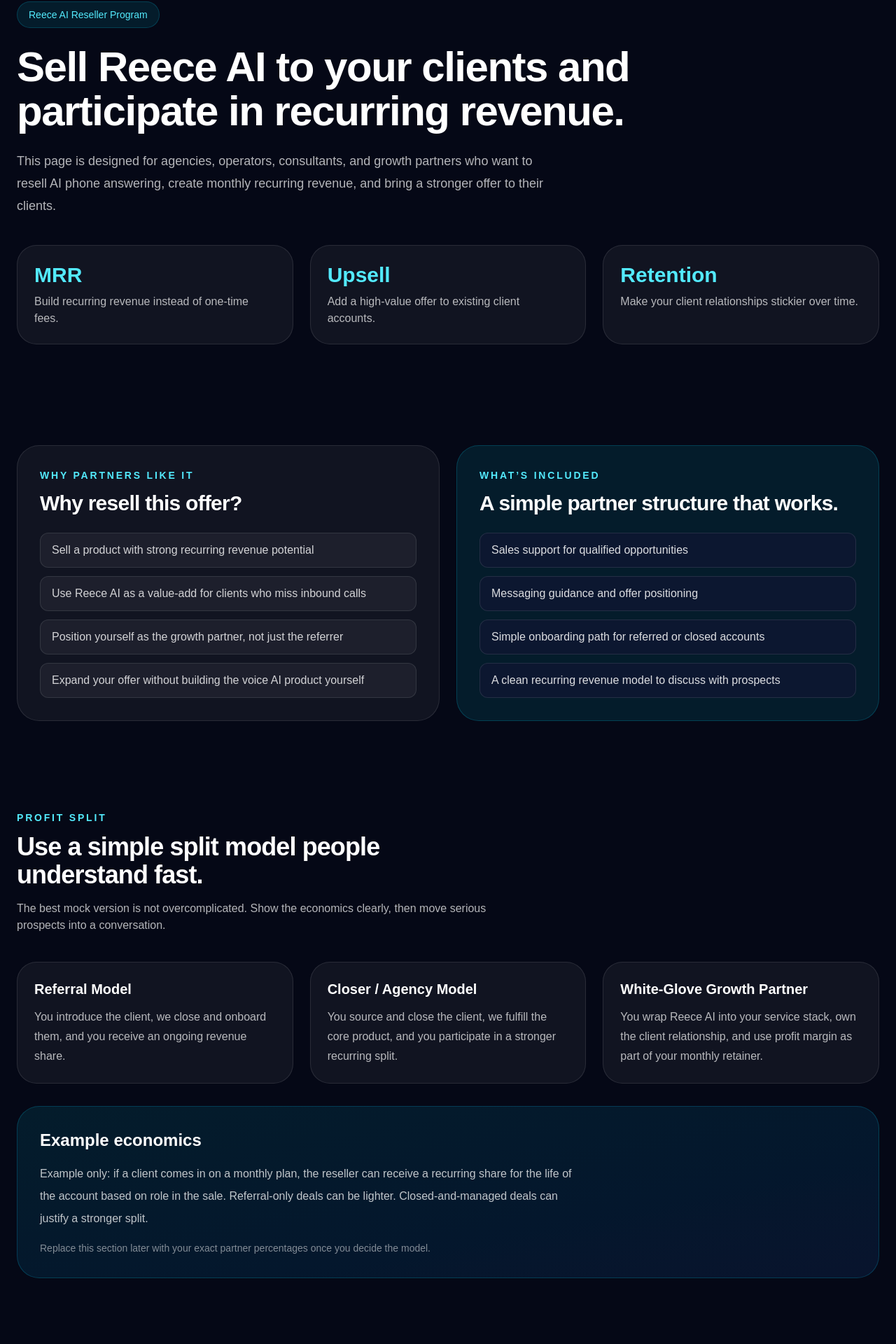
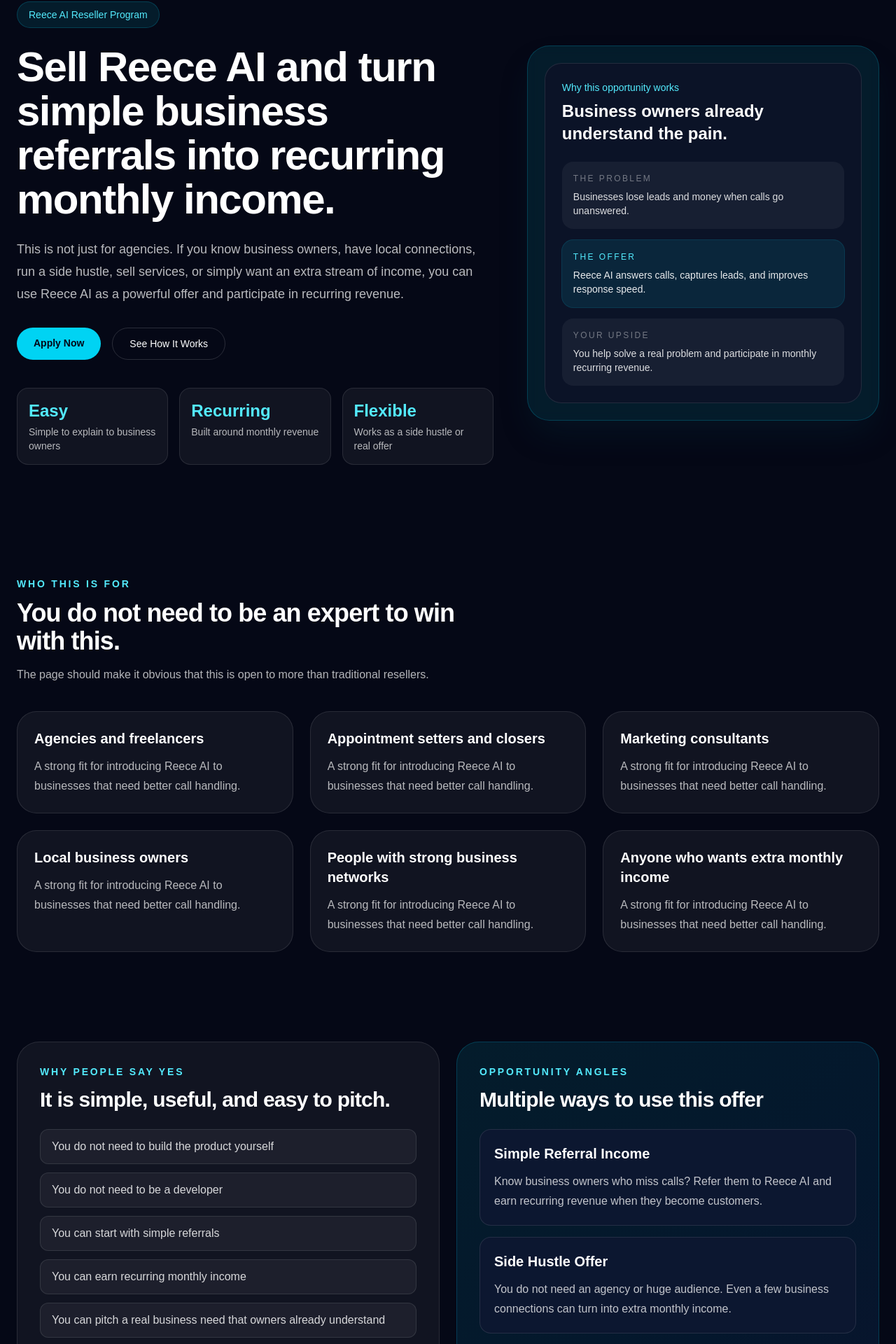
Before and after one commit to receptioniqbusiness/reece-mock, a Next.js app: page /resellers in a window 1280 px wide. Shown: the part 181-2101 px from the top of the page at 70% size. Built offline with nearby package versions, Linux system fonts and the light colour scheme.

Commit message:
Update page.tsx

```diff
--- a/app/resellers/page.tsx
+++ b/app/resellers/page.tsx
@@ -1,55 +1,97 @@
 export default function ResellersPage() {
-  const benefits = [
-    "Sell a product with strong recurring revenue potential",
-    "Use Reece AI as a value-add for clients who miss inbound calls",
-    "Position yourself as the growth partner, not just the referrer",
-    "Expand your offer without building the voice AI product yourself",
+  const audience = [
+    "Agencies and freelancers",
+    "Appointment setters and closers",
+    "Marketing consultants",
+    "Local business owners",
+    "People with strong business networks",
+    "Anyone who wants extra monthly income",
   ];
 
-  const included = [
-    "Sales support for qualified opportunities",
-    "Messaging guidance and offer positioning",
-    "Simple onboarding path for referred or closed accounts",
-    "A clean recurring revenue model to discuss with prospects",
+  const reasons = [
+    "You do not need to build the product yourself",
+    "You do not need to be a developer",
+    "You can start with simple referrals",
+    "You can earn recurring monthly income",
+    "You can pitch a real business need that owners already understand",
+    "It works for many industries that miss calls every day",
   ];
 
-  const splitExamples = [
+  const models = [
     {
-      title: "Referral Model",
-      text: "You introduce the client, we close and onboard them, and you receive an ongoing revenue share.",
+      title: "Simple Referral Income",
+      text: "Know business owners who miss calls? Refer them to Reece AI and earn recurring revenue when they become customers.",
     },
     {
-      title: "Closer / Agency Model",
-      text: "You source and close the client, we fulfill the core product, and you participate in a stronger recurring split.",
+      title: "Side Hustle Offer",
+      text: "You do not need an agency or huge audience. Even a few business connections can turn into extra monthly income.",
     },
     {
-      title: "White-Glove Growth Partner",
-      text: "You wrap Reece AI into your service stack, own the client relationship, and use profit margin as part of your monthly retainer.",
+      title: "Agency / Closer Model",
+      text: "If you already sell marketing, websites, lead gen, automation, or consulting, Reece AI becomes an easy upsell.",
+    },
+  ];
+
+  const steps = [
+    {
+      num: "1",
+      title: "Find businesses",
+      text: "Look for businesses that miss calls, reply slowly, or need better lead capture.",
+    },
+    {
+      num: "2",
+      title: "Introduce Reece AI",
+      text: "Show them how AI phone answering helps them capture more leads and respond faster.",
+    },
+    {
+      num: "3",
+      title: "Send them over",
+      text: "You refer the lead or help close the sale depending on your reseller style.",
+    },
+    {
+      num: "4",
+      title: "Earn recurring income",
+      text: "As accounts stay active, you participate in monthly revenue.",
+    },
+  ];
+
+  const examples = [
+    {
+      title: "1 customer",
+      text: "Even one client can turn into monthly recurring income instead of a one-time referral fee.",
+    },
+    {
+      title: "5 customers",
+      text: "A small group of active accounts can become a meaningful side-income stream each month.",
+    },
+    {
+      title: "10+ customers",
+      text: "For agencies and strong networkers, this can become a real recurring revenue channel.",
     },
   ];
 
   const faqs = [
     {
-      q: "Who is the reseller program best for?",
-      a: "Agencies, consultants, lead-gen teams, appointment setters, local business growth operators, and anyone already selling services to businesses that miss calls.",
+      q: "Do I need experience to become a reseller?",
+      a: "No. You do not need to be technical or experienced. If you can identify businesses that miss calls and make introductions, you can participate.",
     },
     {
-      q: "How does profit split work?",
-      a: "The exact split can be tailored by deal type, but the cleanest structure is recurring monthly revenue share based on whether you refer, close, or fully manage the client relationship.",
+      q: "Who is this best for?",
+      a: "It is great for agencies, freelancers, consultants, closers, setters, marketers, local operators, and anyone with access to business owners.",
     },
     {
-      q: "Do I need to support the product technically?",
-      a: "Not necessarily. The strongest offer for most partners is to focus on sourcing and selling while the core setup and fulfillment are handled centrally.",
+      q: "Why is this easy to sell?",
+      a: "Because missed calls are a clear business problem. Owners already understand that every unanswered call can mean lost revenue.",
     },
     {
-      q: "Can I use this for my own clients under my service offer?",
-      a: "Yes. Many partners use AI phone answering as a retention, upsell, or margin expansion play inside their existing services.",
+      q: "Can this be a side hustle?",
+      a: "Yes. This page is intentionally positioned so regular people with business contacts can turn referrals into recurring monthly income.",
     },
   ];
 
   return (
     <main className="min-h-screen bg-[#050816] text-white">
-      <div className="absolute inset-0 -z-10 bg-[radial-gradient(circle_at_top,rgba(41,121,255,0.18),transparent_30%),radial-gradient(circle_at_80%_20%,rgba(45,212,191,0.14),transparent_25%),linear-gradient(to_bottom,#050816,#081124,#0a1020)]" />
+      <div className="absolute inset-0 -z-10 bg-[radial-gradient(circle_at_top,rgba(41,121,255,0.18),transparent_30%),radial-gradient(circle_at_80%_20%,rgba(45,212,191,0.16),transparent_25%),linear-gradient(to_bottom,#050816,#081124,#0a1020)]" />
 
       <header className="border-b border-white/10 bg-[#050816]/80 backdrop-blur">
         <div className="mx-auto flex max-w-7xl items-center justify-between px-6 py-4">
@@ -60,50 +102,133 @@
           <div className="flex items-center gap-3">
             <a
               href="/"
-              className="rounded-full border border-white/15 px-4 py-2 text-sm font-medium text-white/90 hover:bg-white/5"
+              className="rounded-full border border-white/15 px-4 py-2 text-sm font-medium text-white/90 transition hover:bg-white/5"
             >
               Back to Home
             </a>
             <a
               href="#contact"
-              className="rounded-full bg-cyan-400 px-4 py-2 text-sm font-semibold text-slate-950 hover:bg-cyan-300"
+              className="rounded-full bg-cyan-400 px-4 py-2 text-sm font-semibold text-slate-950 transition hover:bg-cyan-300"
             >
-              Apply Now
+              Become a Reseller
             </a>
           </div>
         </div>
       </header>
 
-      <section className="mx-auto max-w-7xl px-6 pb-14 pt-20 md:pb-20 md:pt-28">
-        <div className="max-w-4xl">
+      <section className="mx-auto max-w-7xl px-6 pb-16 pt-20 md:pb-24 md:pt-28">
+        <div className="grid items-center gap-12 lg:grid-cols-[1.15fr_0.85fr]">
+          <div>
             <div className="inline-flex rounded-full border border-cyan-400/20 bg-cyan-400/10 px-4 py-2 text-sm font-medium text-cyan-300">
               Reece AI Reseller Program
             </div>
 
-          <h1 className="mt-6 text-4xl font-semibold tracking-tight md:text-6xl md:leading-[1.05]">
-            Sell Reece AI to your clients and participate in recurring revenue.
+            <h1 className="mt-6 max-w-5xl text-4xl font-semibold tracking-tight md:text-6xl md:leading-[1.05]">
+              Sell Reece AI and turn simple business referrals into recurring monthly income.
             </h1>
 
-          <p className="mt-6 max-w-3xl text-lg leading-8 text-white/70">
-            This page is designed for agencies, operators, consultants, and growth partners who
-            want to resell AI phone answering, create monthly recurring revenue, and bring a
-            stronger offer to their clients.
+            <p className="mt-6 max-w-3xl text-lg leading-8 text-white/72">
+              This is not just for agencies. If you know business owners, have local connections,
+              run a side hustle, sell services, or simply want an extra stream of income, you can
+              use Reece AI as a powerful offer and participate in recurring revenue.
+            </p>
+
+            <div className="mt-8 flex flex-wrap gap-4">
+              <a
+                href="#contact"
+                className="rounded-full bg-cyan-400 px-6 py-3 text-sm font-semibold text-slate-950 transition hover:bg-cyan-300"
+              >
+                Apply Now
+              </a>
+              <a
+                href="#how-it-works"
+                className="rounded-full border border-white/15 px-6 py-3 text-sm font-medium text-white transition hover:border-white/30 hover:bg-white/5"
+              >
+                See How It Works
+              </a>
+            </div>
+
+            <div className="mt-10 grid gap-4 text-sm text-white/70 sm:grid-cols-3">
+              <div className="rounded-2xl border border-white/10 bg-white/5 p-4">
+                <div className="text-2xl font-semibold text-cyan-300">Easy</div>
+                <p className="mt-1">Simple to explain to business owners</p>
+              </div>
+              <div className="rounded-2xl border border-white/10 bg-white/5 p-4">
+                <div className="text-2xl font-semibold text-cyan-300">Recurring</div>
+                <p className="mt-1">Built around monthly revenue</p>
+              </div>
+              <div className="rounded-2xl border border-white/10 bg-white/5 p-4">
+                <div className="text-2xl font-semibold text-cyan-300">Flexible</div>
+                <p className="mt-1">Works as a side hustle or real offer</p>
+              </div>
+            </div>
+          </div>
+
+          <div className="rounded-[2rem] border border-cyan-400/20 bg-cyan-400/10 p-6 shadow-2xl shadow-cyan-950/30 backdrop-blur">
+            <div className="rounded-[1.5rem] border border-white/10 bg-[#0b1327] p-6">
+              <p className="text-sm text-cyan-300">Why this opportunity works</p>
+              <h2 className="mt-2 text-2xl font-semibold">
+                Business owners already understand the pain.
+              </h2>
+
+              <div className="mt-6 space-y-4">
+                <div className="rounded-2xl bg-white/5 p-4">
+                  <p className="text-xs uppercase tracking-[0.2em] text-white/40">
+                    The problem
+                  </p>
+                  <p className="mt-2 text-sm text-white/85">
+                    Businesses lose leads and money when calls go unanswered.
                   </p>
                 </div>
 
-        <div className="mt-10 grid gap-6 md:grid-cols-3">
-          <div className="rounded-[1.75rem] border border-white/10 bg-white/5 p-6">
-            <div className="text-3xl font-semibold text-cyan-300">MRR</div>
-            <p className="mt-2 text-white/70">Build recurring revenue instead of one-time fees.</p>
+                <div className="rounded-2xl bg-cyan-400/10 p-4 ring-1 ring-cyan-400/20">
+                  <p className="text-xs uppercase tracking-[0.2em] text-cyan-300">
+                    The offer
+                  </p>
+                  <p className="mt-2 text-sm text-white/90">
+                    Reece AI answers calls, captures leads, and improves response speed.
+                  </p>
                 </div>
-          <div className="rounded-[1.75rem] border border-white/10 bg-white/5 p-6">
-            <div className="text-3xl font-semibold text-cyan-300">Upsell</div>
-            <p className="mt-2 text-white/70">Add a high-value offer to existing client accounts.</p>
+
+                <div className="rounded-2xl bg-white/5 p-4">
+                  <p className="text-xs uppercase tracking-[0.2em] text-white/40">
+                    Your upside
+                  </p>
+                  <p className="mt-2 text-sm text-white/85">
+                    You help solve a real problem and participate in monthly recurring revenue.
+                  </p>
                 </div>
-          <div className="rounded-[1.75rem] border border-white/10 bg-white/5 p-6">
-            <div className="text-3xl font-semibold text-cyan-300">Retention</div>
-            <p className="mt-2 text-white/70">Make your client relationships stickier over time.</p>
               </div>
+            </div>
+          </div>
+        </div>
+      </section>
+
+      <section className="mx-auto max-w-7xl px-6 py-12 md:py-16">
+        <div className="max-w-2xl">
+          <p className="text-sm font-semibold uppercase tracking-[0.2em] text-cyan-300">
+            Who this is for
+          </p>
+          <h2 className="mt-3 text-3xl font-semibold tracking-tight md:text-4xl">
+            You do not need to be an expert to win with this.
+          </h2>
+          <p className="mt-4 text-white/70">
+            The page should make it obvious that this is open to more than traditional resellers.
+          </p>
+        </div>
+
+        <div className="mt-10 grid gap-6 md:grid-cols-2 xl:grid-cols-3">
+          {audience.map((item) => (
+            <div
+              key={item}
+              className="rounded-[1.75rem] border border-white/10 bg-white/5 p-6 transition hover:border-cyan-400/30 hover:bg-white/[0.07]"
+            >
+              <h3 className="text-xl font-semibold">{item}</h3>
+              <p className="mt-3 leading-7 text-white/70">
+                A strong fit for introducing Reece AI to businesses that need better call handling.
+              </p>
+            </div>
+          ))}
         </div>
       </section>
 
@@ -111,111 +236,108 @@
         <div className="grid gap-6 lg:grid-cols-2">
           <div className="rounded-[2rem] border border-white/10 bg-white/5 p-8">
             <p className="text-sm font-semibold uppercase tracking-[0.2em] text-cyan-300">
-              Why partners like it
+              Why people say yes
             </p>
-            <h2 className="mt-3 text-3xl font-semibold tracking-tight">Why resell this offer?</h2>
+            <h2 className="mt-3 text-3xl font-semibold tracking-tight">
+              It is simple, useful, and easy to pitch.
+            </h2>
 
             <ul className="mt-6 space-y-3">
-              {benefits.map((item) => (
-                <li key={item} className="rounded-xl border border-white/10 bg-white/5 px-4 py-3 text-white/80">
+              {reasons.map((item) => (
+                <li
+                  key={item}
+                  className="rounded-xl border border-white/10 bg-white/5 px-4 py-3 text-white/82"
+                >
                   {item}
                 </li>
               ))}
             </ul>
           </div>
 
-          <div className="rounded-[2rem] border border-cyan-400/20 bg-cyan-400/10 p-8">
+          <div className="rounded-[2rem] border border-cyan-400/20 bg-gradient-to-br from-cyan-400/10 to-blue-500/10 p-8">
             <p className="text-sm font-semibold uppercase tracking-[0.2em] text-cyan-300">
-              What’s included
+              Opportunity angles
             </p>
             <h2 className="mt-3 text-3xl font-semibold tracking-tight">
-              A simple partner structure that works.
+              Multiple ways to use this offer
             </h2>
 
-            <ul className="mt-6 space-y-3">
-              {included.map((item) => (
-                <li key={item} className="rounded-xl border border-white/10 bg-[#0c1730] px-4 py-3 text-white/85">
-                  {item}
-                </li>
+            <div className="mt-6 space-y-4">
+              {models.map((item) => (
+                <div key={item.title} className="rounded-2xl border border-white/10 bg-[#0c1730] p-5">
+                  <h3 className="text-xl font-semibold">{item.title}</h3>
+                  <p className="mt-3 leading-7 text-white/75">{item.text}</p>
+                </div>
               ))}
-            </ul>
+            </div>
           </div>
         </div>
       </section>
 
       <section className="mx-auto max-w-7xl px-6 py-12 md:py-16">
-        <div className="max-w-2xl">
+        <div className="rounded-[2rem] border border-cyan-400/20 bg-cyan-400/10 p-8 md:p-12">
+          <div className="max-w-3xl">
             <p className="text-sm font-semibold uppercase tracking-[0.2em] text-cyan-300">
-            Profit Split
+              Income framing
             </p>
             <h2 className="mt-3 text-3xl font-semibold tracking-tight md:text-4xl">
-            Use a simple split model people understand fast.
+              Start small. Grow it into real recurring revenue.
             </h2>
-          <p className="mt-4 text-white/70">
-            The best mock version is not overcomplicated. Show the economics clearly, then move
-            serious prospects into a conversation.
+            <p className="mt-4 text-lg leading-8 text-white/78">
+              This should feel accessible. Someone with just a few strong business connections
+              should be able to look at this page and think, “I can absolutely do this.”
             </p>
           </div>
 
-        <div className="mt-10 grid gap-6 lg:grid-cols-3">
-          {splitExamples.map((item) => (
-            <div key={item.title} className="rounded-[1.75rem] border border-white/10 bg-white/5 p-6">
-              <h3 className="text-xl font-semibold">{item.title}</h3>
-              <p className="mt-3 leading-7 text-white/70">{item.text}</p>
+          <div className="mt-10 grid gap-6 md:grid-cols-3">
+            {examples.map((item) => (
+              <div key={item.title} className="rounded-[1.5rem] border border-white/10 bg-[#0b1327] p-6">
+                <h3 className="text-2xl font-semibold text-cyan-300">{item.title}</h3>
+                <p className="mt-3 leading-7 text-white/75">{item.text}</p>
               </div>
             ))}
           </div>
 
-        <div className="mt-8 rounded-[2rem] border border-cyan-400/20 bg-gradient-to-br from-cyan-400/10 to-blue-500/10 p-8">
-          <h3 className="text-2xl font-semibold">Example economics</h3>
-          <p className="mt-4 max-w-3xl leading-8 text-white/75">
-            Example only: if a client comes in on a monthly plan, the reseller can receive a
-            recurring share for the life of the account based on role in the sale. Referral-only
-            deals can be lighter. Closed-and-managed deals can justify a stronger split.
-          </p>
-          <p className="mt-4 text-sm text-white/50">
-            Replace this section later with your exact partner percentages once you decide the model.
+          <p className="mt-6 text-sm text-white/55">
+            Income depends on pricing, deal structure, and active accounts. Keep this persuasive,
+            but do not promise guaranteed earnings.
           </p>
         </div>
       </section>
 
-      <section className="mx-auto max-w-7xl px-6 py-12 md:py-16">
+      <section id="how-it-works" className="mx-auto max-w-7xl px-6 py-12 md:py-16">
         <div className="rounded-[2rem] border border-white/10 bg-white/5 p-8 md:p-12">
           <p className="text-sm font-semibold uppercase tracking-[0.2em] text-cyan-300">
             How it works
           </p>
           <h2 className="mt-3 text-3xl font-semibold tracking-tight md:text-4xl">
-            Simple 4-step reseller flow
+            A very simple 4-step reseller path
           </h2>
 
           <div className="mt-8 grid gap-6 md:grid-cols-2 xl:grid-cols-4">
-            {[
-              ["1", "Apply", "Tell us about your audience, clients, and how you plan to sell."],
-              ["2", "Get approved", "We align on fit, positioning, and the best reseller model."],
-              ["3", "Bring deals", "Refer or close clients using the Reece AI offer."],
-              ["4", "Earn monthly", "Participate in recurring revenue as accounts stay active."],
-            ].map(([num, title, text]) => (
-              <div key={title} className="rounded-[1.5rem] border border-white/10 bg-[#0b1327] p-6">
-                <div className="text-3xl font-semibold text-cyan-300">{num}</div>
-                <h3 className="mt-4 text-xl font-semibold">{title}</h3>
-                <p className="mt-3 text-white/70">{text}</p>
+            {steps.map((item) => (
+              <div key={item.title} className="rounded-[1.5rem] border border-white/10 bg-[#0b1327] p-6">
+                <div className="text-3xl font-semibold text-cyan-300">{item.num}</div>
+                <h3 className="mt-4 text-xl font-semibold">{item.title}</h3>
+                <p className="mt-3 text-white/72">{item.text}</p>
               </div>
             ))}
           </div>
         </div>
       </section>
 
-      <section id="contact" className="mx-auto max-w-4xl px-6 py-12 md:py-16">
+      <section id="contact" className="mx-auto max-w-5xl px-6 py-12 md:py-16">
         <div className="rounded-[2rem] border border-white/10 bg-white/5 p-8 md:p-10">
           <p className="text-sm font-semibold uppercase tracking-[0.2em] text-cyan-300">
-            Contact
+            Become a reseller
           </p>
           <h2 className="mt-3 text-3xl font-semibold tracking-tight md:text-4xl">
-            Apply to become a reseller
+            Apply now and start selling Reece AI
           </h2>
           <p className="mt-4 max-w-2xl leading-8 text-white/70">
-            This is a mock contact form layout. Later we can connect this to Formspree, Resend,
-            HubSpot, or your CRM.
+            Whether you are an agency owner, freelancer, closer, consultant, or someone who just
+            wants an extra income stream, this is your chance to turn business relationships into
+            recurring revenue.
           </p>
 
           <form className="mt-8 grid gap-4">
@@ -235,18 +357,18 @@
             <div className="grid gap-4 md:grid-cols-2">
               <input
                 type="text"
-                placeholder="Company / Agency name"
+                placeholder="Company name or personal brand"
                 className="rounded-2xl border border-white/10 bg-[#0b1327] px-4 py-3 text-white outline-none placeholder:text-white/35"
               />
               <input
                 type="text"
-                placeholder="Website or social profile"
+                placeholder="Website, LinkedIn, or social profile"
                 className="rounded-2xl border border-white/10 bg-[#0b1327] px-4 py-3 text-white outline-none placeholder:text-white/35"
               />
             </div>
 
             <textarea
-              placeholder="Tell us about your audience, how you plan to sell Reece AI, and your preferred profit split model."
+              placeholder="Tell us who you know, how you want to sell, and whether you want this as a side hustle, agency offer, or referral income stream."
               rows={6}
               className="rounded-2xl border border-white/10 bg-[#0b1327] px-4 py-3 text-white outline-none placeholder:text-white/35"
             />
@@ -265,7 +387,7 @@
         <div className="max-w-2xl">
           <p className="text-sm font-semibold uppercase tracking-[0.2em] text-cyan-300">FAQ</p>
           <h2 className="mt-3 text-3xl font-semibold tracking-tight md:text-4xl">
-            Common reseller questions
+            Common questions
           </h2>
         </div>
 
```
Lines whose indentation alone changed are shown as unchanged.
